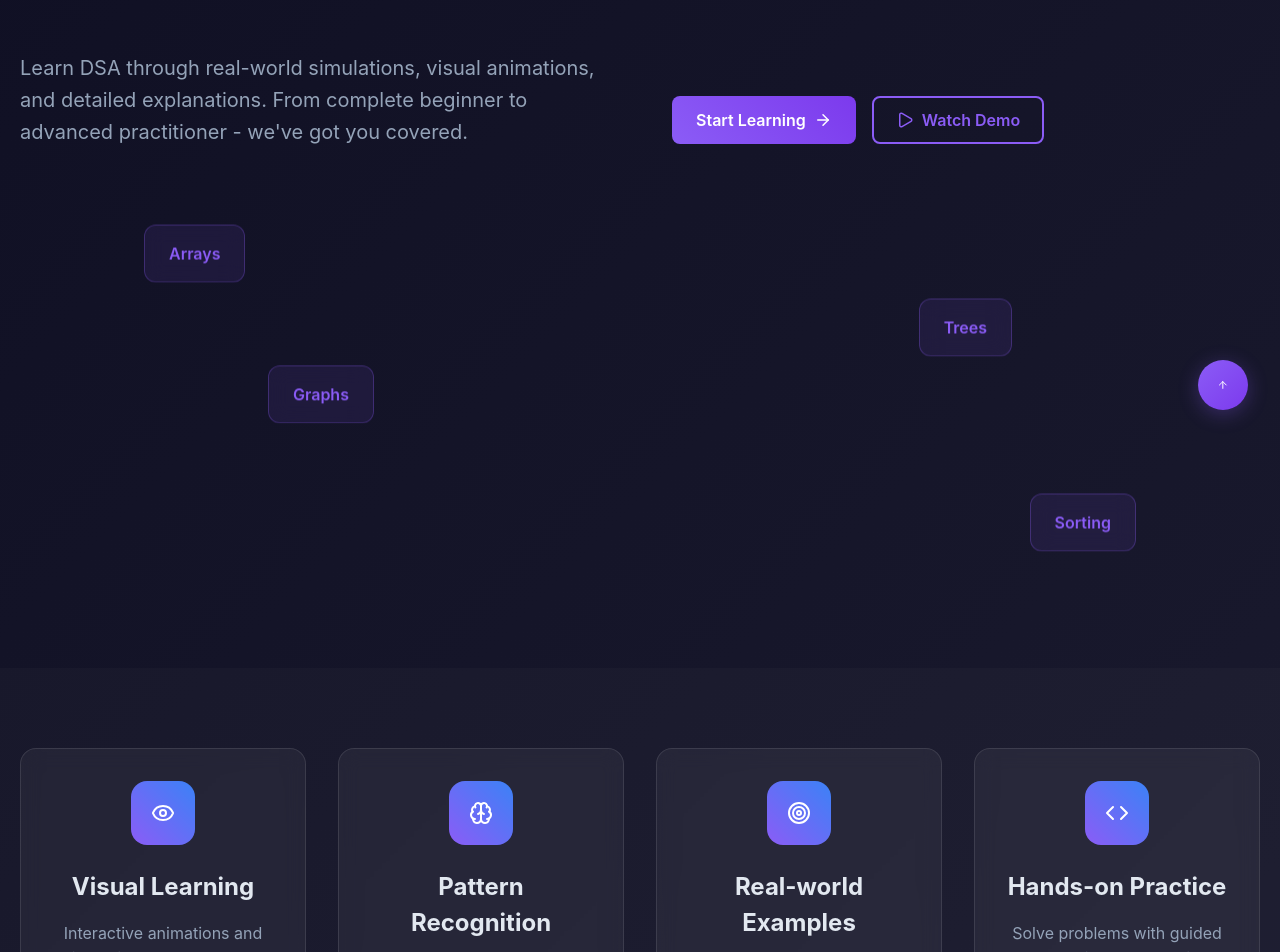
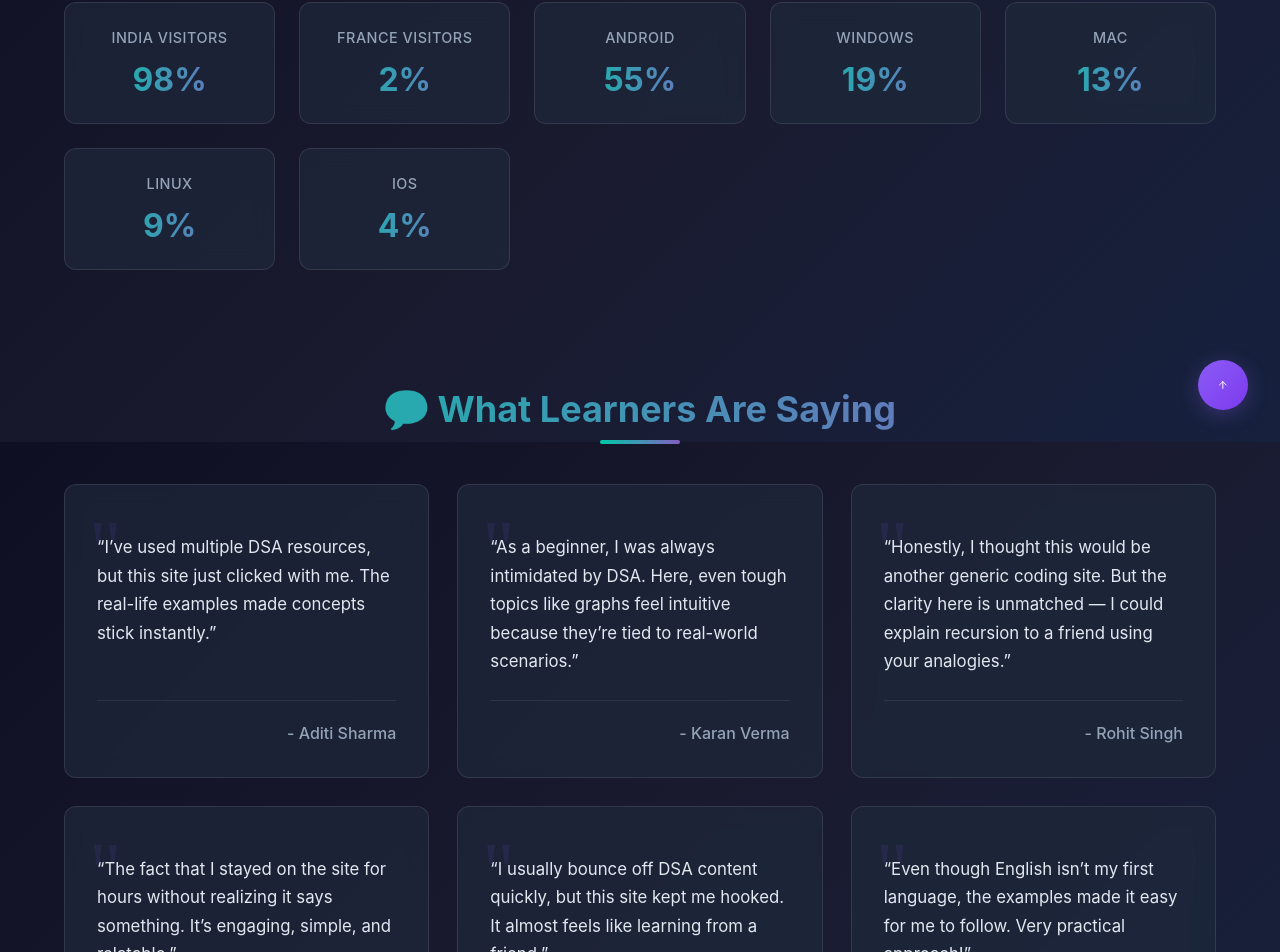
Before and after one commit to priyankahotkar/DSA-with-real-life, a React (Vite) app: page /testimonials in a window 1280 px wide. Before the commit this address led to /. Shown: the part 358-1310 px from the top of the page. Built offline with nearby package versions, Linux system fonts and the light colour scheme.

Commit message:
Improved UI

```diff
--- a/src/App.css
+++ b/src/App.css
@@ -10,6 +10,10 @@ body {
   font-family: 'Inter', system-ui, -apple-system, sans-serif;
   min-height: 100vh;
   overflow-x: hidden;
+  background-size: cover;
+  background-attachment: fixed;
+  width: 100%;
+  min-width: 100%;
 }
 
 .App {
@@ -3634,7 +3638,203 @@ body.mobile-menu-open {
   }
 }
 
-/* ... existing styles ... */
+/* Testimonials Page */
+.stats-testimonials {
+  max-width: 1200px;
+  margin: 0 auto;
+  padding: 4rem 1.5rem 6rem;
+  color: #e2e8f0;
+  min-height: calc(100vh - 200px);
+}
+
+.testimonial-title {
+  font-size: 2.25rem;
+  font-weight: 700;
+  text-align: center;
+  margin: 3rem 0 2.5rem;
+  background: linear-gradient(90deg, #00C9A7, #845EC2);
+  -webkit-background-clip: text;
+  -webkit-text-fill-color: transparent;
+  background-clip: text;
+  position: relative;
+  display: inline-block;
+  padding-bottom: 0.5rem;
+  width: 100%;
+}
+
+.testimonial-title::after {
+  content: '';
+  position: absolute;
+  bottom: 0;
+  left: 50%;
+  transform: translateX(-50%);
+  width: 80px;
+  height: 4px;
+  background: linear-gradient(90deg, #00C9A7, #845EC2);
+  border-radius: 2px;
+}
+
+.testimonial-stats-grid {
+  display: grid;
+  grid-template-columns: repeat(auto-fill, minmax(180px, 1fr));
+  gap: 1.5rem;
+  margin-bottom: 4rem;
+}
+
+.testimonial-stat-card {
+  background: rgba(30, 41, 59, 0.7);
+  border: 1px solid rgba(255, 255, 255, 0.1);
+  border-radius: 12px;
+  padding: 1.5rem 1rem;
+  text-align: center;
+  transition: all 0.3s ease;
+  backdrop-filter: blur(10px);
+}
+
+.testimonial-stat-card:hover {
+  transform: translateY(-5px);
+  box-shadow: 0 10px 20px rgba(0, 0, 0, 0.2);
+  border-color: rgba(139, 92, 246, 0.5);
+}
+
+.testimonial-stat-label {
+  font-size: 0.9rem;
+  color: #94a3b8;
+  margin-bottom: 0.75rem;
+  text-transform: uppercase;
+  letter-spacing: 0.5px;
+  font-weight: 500;
+}
+
+.testimonial-stat-value {
+  font-size: 2rem;
+  font-weight: 700;
+  background: linear-gradient(90deg, #00C9A7, #845EC2);
+  -webkit-background-clip: text;
+  -webkit-text-fill-color: transparent;
+  background-clip: text;
+  margin: 0;
+  line-height: 1.2;
+}
+
+.testimonials-grid {
+  display: grid;
+  grid-template-columns: repeat(auto-fill, minmax(320px, 1fr));
+  gap: 1.75rem;
+  margin-bottom: 4rem;
+}
+
+.testimonial-card {
+  background: rgba(30, 41, 59, 0.7);
+  border: 1px solid rgba(255, 255, 255, 0.1);
+  border-radius: 12px;
+  padding: 2rem;
+  transition: all 0.3s ease;
+  backdrop-filter: blur(10px);
+  display: flex;
+  flex-direction: column;
+  height: 100%;
+  position: relative;
+  overflow: hidden;
+}
+
+.testimonial-card::before {
+  content: '"';
+  position: absolute;
+  top: 1.5rem;
+  left: 1.5rem;
+  font-size: 5rem;
+  color: rgba(139, 92, 246, 0.1);
+  font-family: serif;
+  line-height: 1;
+  pointer-events: none;
+}
+
+.testimonial-card:hover {
+  transform: translateY(-5px);
+  box-shadow: 0 10px 30px rgba(0, 0, 0, 0.3);
+  border-color: rgba(99, 102, 241, 0.5);
+}
+
+.testimonial-feedback {
+  font-size: 1.05rem;
+  line-height: 1.7;
+  color: #e2e8f0;
+  margin: 1rem 0 1.5rem;
+  position: relative;
+  z-index: 1;
+}
+
+.testimonial-name {
+  font-size: 1rem;
+  color: #94a3b8;
+  margin: 0;
+  font-weight: 500;
+  text-align: right;
+  padding-top: 1.25rem;
+  border-top: 1px solid rgba(255, 255, 255, 0.08);
+  margin-top: auto;
+}
+
+/* Responsive Design */
+@media (max-width: 1024px) {
+  .testimonial-stats-grid {
+    grid-template-columns: repeat(3, 1fr);
+  }
+
+  .testimonials-grid {
+    grid-template-columns: repeat(2, 1fr);
+  }
+}
+
+@media (max-width: 768px) {
+  .stats-testimonials {
+    padding: 3rem 1.25rem 5rem;
+  }
+
+  .testimonial-title {
+    font-size: 2rem;
+    margin: 2.5rem 0 2rem;
+  }
+
+  .testimonial-stats-grid {
+    grid-template-columns: repeat(2, 1fr);
+    gap: 1.25rem;
+  }
+
+  .testimonials-grid {
+    grid-template-columns: 1fr;
+    gap: 1.5rem;
+  }
+
+  .testimonial-card {
+    padding: 1.75rem;
+  }
+}
+
+@media (max-width: 480px) {
+  .testimonial-title {
+    font-size: 1.75rem;
+    margin: 2rem 0 1.5rem;
+  }
+
+  .testimonial-stats-grid {
+    grid-template-columns: 1fr;
+  }
+
+  .testimonial-stat-card {
+    padding: 1.25rem 1rem;
+  }
+
+  .testimonial-stat-value {
+    font-size: 1.75rem;
+  }
+
+  .testimonial-feedback {
+    font-size: 1rem;
+    line-height: 1.6;
+  }
+}
 
 /* Company Specific Questions Page */
 .company-questions-page, .company-details-page {
--- a/src/App.jsx
+++ b/src/App.jsx
@@ -12,6 +12,7 @@ import { Analytics } from "@vercel/analytics/react";
 import { useEffect } from 'react';
 import CompanySpecificQuestions from './pages/CompanySpecificQuestions';
 import CompanySpecificQuestionsDetails from './pages/CompanySpecificQuestionsDetails';
+import Testimonials from './pages/Testimonials';
 import { SpeedInsights } from "@vercel/speed-insights/react"
 
   // when i change the url, i want to scroll to the top smoothly
@@ -48,6 +49,7 @@ function App() {
             <Route path="*" element={<Navigate to="/" replace />} />
             <Route path="/features" element={<Features />} />
             <Route path="/community" element={<Community />} />
+            <Route path="/testimonials" element={<Testimonials />} />
             <Route path="/companies" element={<CompanySpecificQuestions />} />
             <Route path="/company/:companyName" element={<CompanySpecificQuestionsDetails />} />
           </Routes>
--- a/src/components/Header.jsx
+++ b/src/components/Header.jsx
@@ -3,6 +3,7 @@ import { motion, AnimatePresence } from 'framer-motion';
 import { Code, Home, BookOpen, User, Users, Star, Building, Menu, X } from 'lucide-react';
 import { useState, useEffect, useRef } from 'react';
 import SearchBar from './SearchBar';
+import { MessageSquare } from 'lucide-react';
 
 const Header = () => {
   const location = useLocation();
@@ -132,7 +133,7 @@ const Header = () => {
             </Link>
             <Link
               to="/companies"
-              className={`nav-link ${location.pathname.startsWith('/company') ? 'active' : ''}`}
+              className={`nav-link ${location.pathname.startsWith('/companies') ? 'active' : ''}`}
             >
               <Building size={18} />
               Company Specific Questions
@@ -143,6 +144,13 @@ const Header = () => {
             >
               <Users size={18} />
               Community
+            </Link>
+            <Link
+              to="/testimonials"
+              className={`nav-link ${location.pathname === '/testimonials' ? 'active' : ''}`}
+            >
+              <MessageSquare size={18} />
+              Testimonials
             </Link>
             <AnimatePresence mode="wait">
               <SearchBar />
--- /dev/null
+++ b/src/pages/Testimonials.jsx
@@ -0,0 +1,78 @@
+import React from "react";
+import "../App.css";
+
+const StatsAndTestimonials = () => {
+  const stats = [
+    { label: "Visitors", value: "70+" },
+    { label: "Page Views", value: "300+" },
+    { label: "Bounce Rate", value: "28%" },
+    { label: "Mobile Users", value: "60%" },
+    { label: "Desktop Users", value: "40%" },
+    { label: "India Visitors", value: "98%" },
+    { label: "France Visitors", value: "2%" },
+    { label: "Android", value: "55%" },
+    { label: "Windows", value: "19%" },
+    { label: "Mac", value: "13%" },
+    { label: "Linux", value: "9%" },
+    { label: "iOS", value: "4%" },
+  ];
+
+  const testimonials = [
+    {
+      name: "Aditi Sharma",
+      feedback:
+        "I’ve used multiple DSA resources, but this site just clicked with me. The real-life examples made concepts stick instantly.",
+    },
+    {
+      name: "Karan Verma",
+      feedback:
+        "As a beginner, I was always intimidated by DSA. Here, even tough topics like graphs feel intuitive because they’re tied to real-world scenarios.",
+    },
+    {
+      name: "Rohit Singh",
+      feedback:
+        "Honestly, I thought this would be another generic coding site. But the clarity here is unmatched — I could explain recursion to a friend using your analogies.",
+    },
+    {
+      name: "Meera Patel",
+      feedback:
+        "The fact that I stayed on the site for hours without realizing it says something. It’s engaging, simple, and relatable.",
+    },
+    {
+      name: "Arjun Nair",
+      feedback:
+        "I usually bounce off DSA content quickly, but this site kept me hooked. It almost feels like learning from a friend.",
+    },
+    {
+      name: "Sophie Laurent (France)",
+      feedback:
+        "Even though English isn’t my first language, the examples made it easy for me to follow. Very practical approach!",
+    },
+  ];
+
+  return (
+    <div className="stats-testimonials">
+      <h2 className="testimonial-title">Our Early Impact</h2>
+      <div className="testimonial-stats-grid">
+        {stats.map((stat, index) => (
+          <div key={index} className="testimonial-stat-card">
+            <p className="testimonial-stat-label">{stat.label}</p>
+            <h3 className="testimonial-stat-value">{stat.value}</h3>
+          </div>
+        ))}
+      </div>
+
+      <h2 className="testimonial-title">💬 What Learners Are Saying</h2>
+      <div className="testimonials-grid">
+        {testimonials.map((t, index) => (
+          <div key={index} className="testimonial-card">
+            <p className="testimonial-feedback">“{t.feedback}”</p>
+            <h4 className="testimonial-name">- {t.name}</h4>
+          </div>
+        ))}
+      </div>
+    </div>
+  );
+};
+
+export default StatsAndTestimonials;
```
